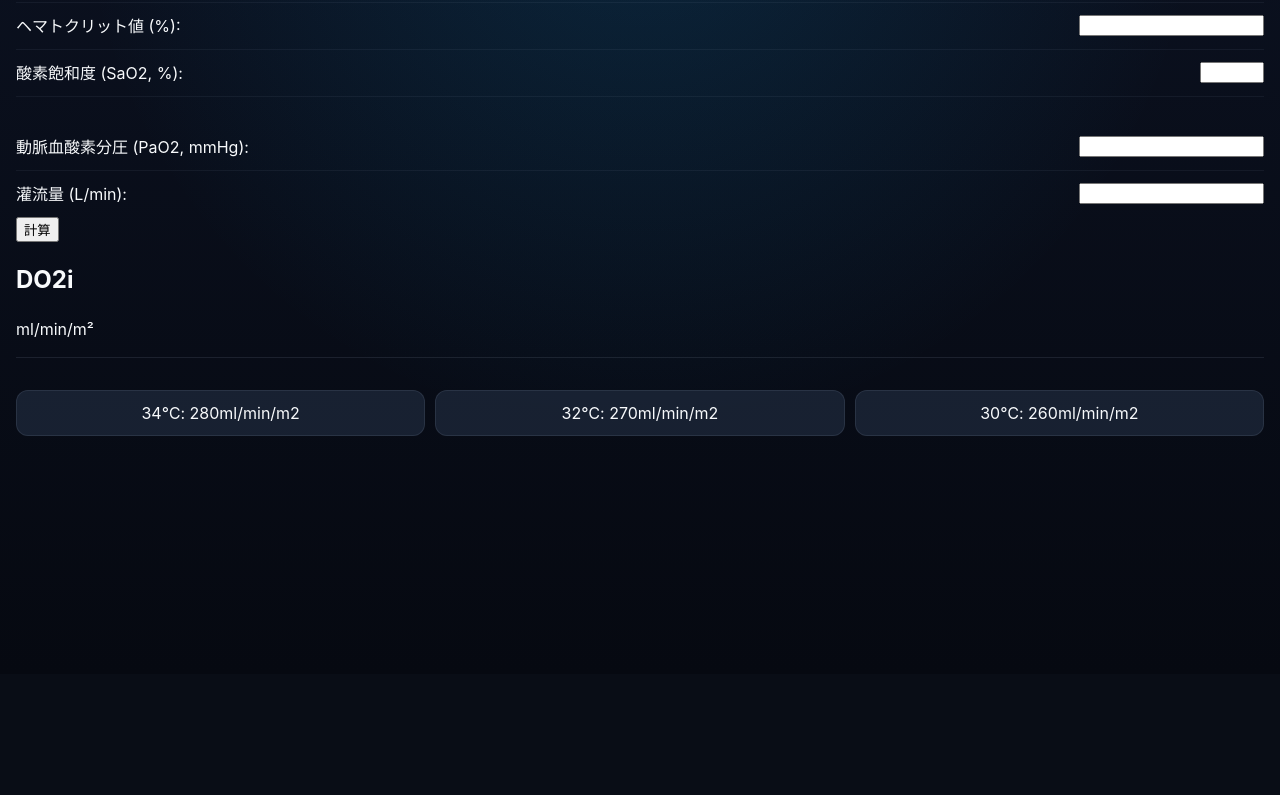
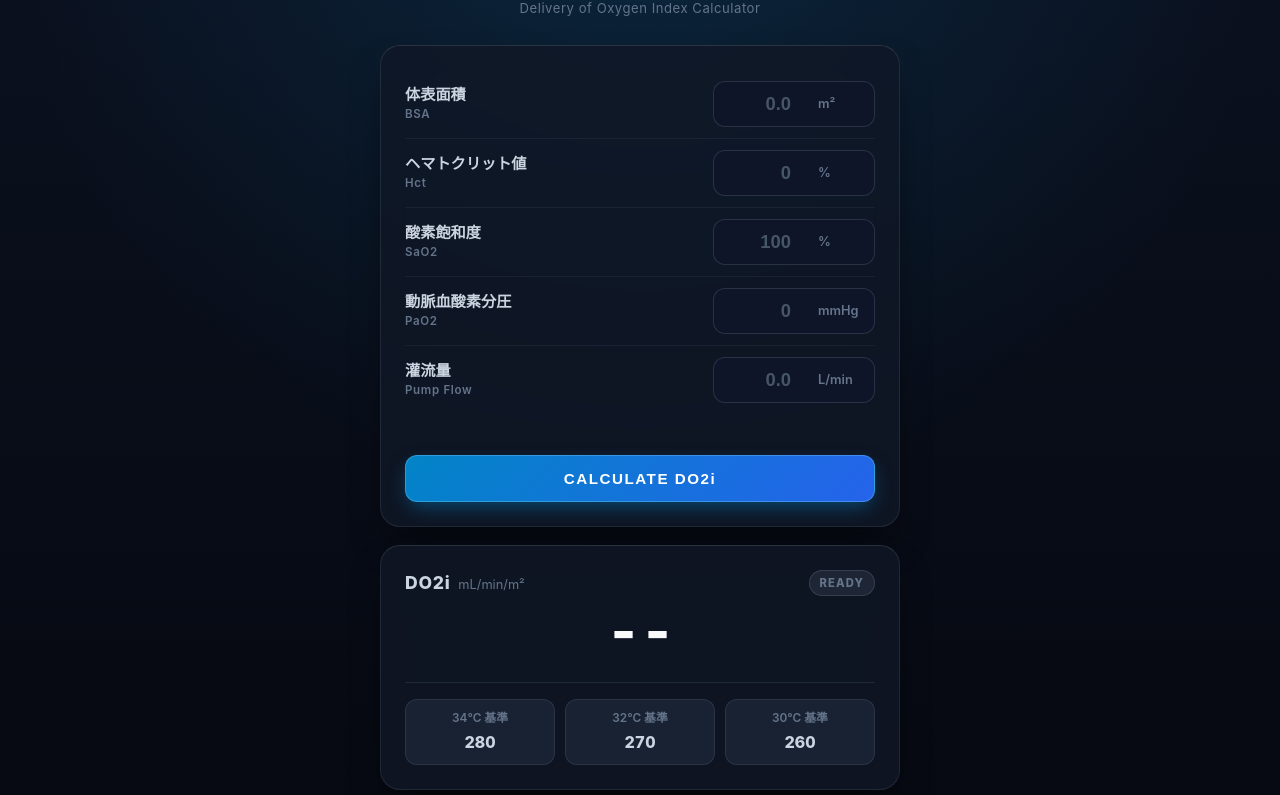
Before and after one commit to rgmc3111/DO2-, a plain HTML site: page index.html in a window 1280 px wide. Shown: the part 126-921 px from the top of the page. Before the commit the page ends 800 px from the top, so only its background shows below. Drawn offline with Linux system fonts and the light colour scheme.

Commit message:
Revamp DO2i calculation tool layout and UI elements
Updated the layout and structure of the DO2i calculation tool, enhancing user interface elements and accessibility.

```diff
--- a/index.html
+++ b/index.html
@@ -3,41 +3,112 @@
 <head>
     <meta charset="UTF-8">
     <meta name="viewport" content="width=device-width, initial-scale=1.0">
-    <title>DO2i計算ツール</title>
+    <title>DO2i 計算ツール</title>
     <link rel="stylesheet" href="style.css">
 </head>
 <body>
-    <h1>DO2i 計算</h1>
-    <div class="input-form">
-        <div class="input-row"> <label for="bsa">体表面積 (m²):</label>
-            <input type="number" id="bsa" name="bsa" step="0.1" min="0">
-        </div>
-        <div class="input-row"> <label for="hematocrit">ヘマトクリット値 (%):</label>
-            <input type="number" id="hematocrit" name="hematocrit" min="0">
-        </div>
-        <div class="input-row"> <label for="spo2">酸素飽和度 (SaO2, %):</label>
-            <input type="number" id="spo2" name="spo2" max="100" min="0">
-        </div>
-        <p class="error-message" id="spo2-error"></p>
+    <div class="bg-glow" aria-hidden="true"></div>
 
-        <div class="input-row"> <label for="pao2">動脈血酸素分圧 (PaO2, mmHg):</label>
-            <input type="number" id="pao2" name="pao2" min="0">
-        </div>
-        <div class="input-row"> <label for="flow">灌流量 (L/min):</label>
-            <input type="number" id="flow" name="flow" min="0" step="0.1">
-        </div>
-        <button onclick="calculateDO2()">計算</button>
-    </div>
-    <div class="result">
-        <h2>DO2i</h2>
-        <p id="do2-result"></p>
-        <p class="do2-unit-text">ml/min/m²</p>
-        <div class="additional-info-container">
-            <p class="additional-info-item">34℃: 280ml/min/m2</p>
-            <p class="additional-info-item">32℃: 270ml/min/m2</p>
-            <p class="additional-info-item">30℃: 260ml/min/m2</p>
-        </div>
-    </div>
+    <main class="app-container">
+        <header class="app-header">
+            <div class="badge">
+                <span class="pulse-dot"></span>
+                <span>PERFUSION MONITOR</span>
+            </div>
+            <h1>DO2i 計算</h1>
+            <p class="subtitle">Delivery of Oxygen Index Calculator</p>
+        </header>
+
+        <section class="card input-card" aria-label="入力項目">
+            <div class="input-row">
+                <label for="bsa">
+                    <span class="label-ja">体表面積</span>
+                    <span class="label-en">BSA</span>
+                </label>
+                <div class="input-box">
+                    <input type="number" id="bsa" name="bsa" step="0.1" min="0" placeholder="0.0">
+                    <span class="unit">m²</span>
+                </div>
+            </div>
+
+            <div class="input-row">
+                <label for="hematocrit">
+                    <span class="label-ja">ヘマトクリット値</span>
+                    <span class="label-en">Hct</span>
+                </label>
+                <div class="input-box">
+                    <input type="number" id="hematocrit" name="hematocrit" min="0" max="100" step="0.1" placeholder="0">
+                    <span class="unit">%</span>
+                </div>
+            </div>
+
+            <div class="input-row">
+                <label for="spo2">
+                    <span class="label-ja">酸素飽和度</span>
+                    <span class="label-en">SaO2</span>
+                </label>
+                <div class="input-box">
+                    <input type="number" id="spo2" name="spo2" max="100" min="0" step="0.1" placeholder="100">
+                    <span class="unit">%</span>
+                </div>
+            </div>
+
+            <div class="input-row">
+                <label for="pao2">
+                    <span class="label-ja">動脈血酸素分圧</span>
+                    <span class="label-en">PaO2</span>
+                </label>
+                <div class="input-box">
+                    <input type="number" id="pao2" name="pao2" min="0" step="0.1" placeholder="0">
+                    <span class="unit">mmHg</span>
+                </div>
+            </div>
+
+            <div class="input-row">
+                <label for="flow">
+                    <span class="label-ja">灌流量</span>
+                    <span class="label-en">Pump Flow</span>
+                </label>
+                <div class="input-box">
+                    <input type="number" id="flow" name="flow" min="0" step="0.1" placeholder="0.0">
+                    <span class="unit">L/min</span>
+                </div>
+            </div>
+
+            <p class="error-message" id="spo2-error" role="alert"></p>
+
+            <button type="button" class="calc-button" onclick="calculateDO2()">
+                <span>CALCULATE DO2i</span>
+            </button>
+        </section>
+
+        <section class="card result-card" id="result-card" aria-label="計算結果">
+            <div class="result-top">
+                <div class="result-header">
+                    <h2>DO2i</h2>
+                    <span class="result-unit">mL/min/m²</span>
+                </div>
+                <span class="status-pill" id="status-pill">READY</span>
+            </div>
+
+            <p id="do2-result" class="result-value" aria-live="polite">--</p>
+
+            <div class="additional-info-container">
+                <div class="additional-info-item">
+                    <span class="temp-label">34℃ 基準</span>
+                    <strong class="temp-value">280</strong>
+                </div>
+                <div class="additional-info-item">
+                    <span class="temp-label">32℃ 基準</span>
+                    <strong class="temp-value">270</strong>
+                </div>
+                <div class="additional-info-item">
+                    <span class="temp-label">30℃ 基準</span>
+                    <strong class="temp-value">260</strong>
+                </div>
+            </div>
+        </section>
+    </main>
 
     <script src="script.js"></script>
 </body>
```
